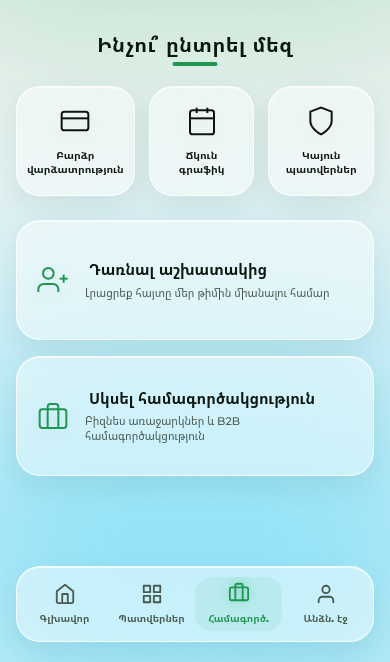
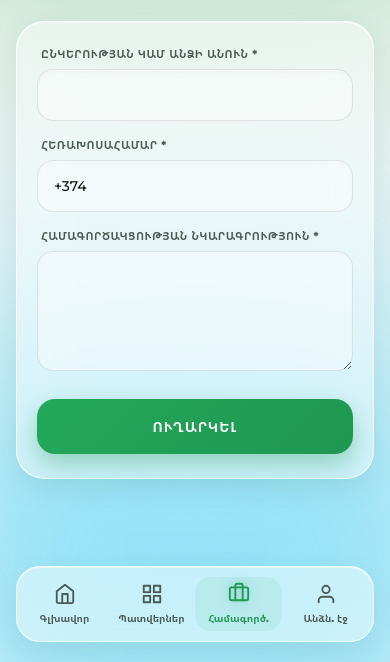
Before and after one commit to Kirito1973/tree-company, a plain HTML site: page tree-company/tree-client/jobs.html in a window 390 px wide. Shown: the part 182-844 px from the top of the page. Drawn offline with Linux system fonts and the light colour scheme.

Commit message:
Add cooperation form to jobs.html
Updated jobs.html to include a cooperation form with input fields for name, phone, and message.

```diff
--- a/tree-company/tree-client/jobs.html
+++ b/tree-company/tree-client/jobs.html
@@ -51,32 +51,23 @@
             </div>
         </header>
 
-        <h1 class="page-title" data-i18n="page_jobs_title">Համագործակցություն</h1>
+        <h1 class="page-title" data-i18n="coop_title">Համագործակցություն</h1>
 
-        <div class="grid-title" data-i18n="title_why" style="margin-top: 10px;">Ինչու՞ ընտրել մեզ</div>
-        <div class="benefits-grid" style="grid-template-columns: repeat(3, 1fr);">
-            <div class="service-card benefit-card"><div class="service-icon"><svg width="32" height="32" viewBox="0 0 24 24" fill="none" stroke="currentColor" stroke-width="1.5"><rect width="20" height="14" x="2" y="5" rx="2"/><path d="M2 10h20"/><path d="M12 12h.01"/></svg></div><div class="service-name" data-i18n="salary">Բարձր վարձատրություն</div></div>
-            <div class="service-card benefit-card"><div class="service-icon"><svg width="32" height="32" viewBox="0 0 24 24" fill="none" stroke="currentColor" stroke-width="1.5"><rect width="18" height="18" x="3" y="4" rx="2" ry="2"/><line x1="16" x2="16" y1="2" y2="6"/><line x1="8" x2="8" y1="2" y2="6"/><line x1="3" x2="21" y1="10" y2="10"/></svg></div><div class="service-name" data-i18n="schedule">Ճկուն գրաֆիկ</div></div>
-            <div class="service-card benefit-card"><div class="service-icon"><svg width="32" height="32" viewBox="0 0 24 24" fill="none" stroke="currentColor" stroke-width="1.5"><path d="M12 22s8-4 8-10V5l-8-3-8 3v7c0 6 8 10 8 10z"/></svg></div><div class="service-name" data-i18n="orders">Կայուն պատվերներ</div></div>
-        </div>
-
-        <div class="jobs-grid" style="grid-template-columns: 1fr; gap: 16px; margin-top: 24px;">
-            <a href="form.html" class="service-card" style="flex-direction: row; text-align: left; padding: 20px;">
-                <div class="service-icon" style="margin-bottom: 0; margin-right: 16px;"><svg width="32" height="32" viewBox="0 0 24 24" fill="none" stroke="var(--tree-light)" stroke-width="1.5"><path d="M16 21v-2a4 4 0 0 0-4-4H5a4 4 0 0 0-4 4v2"></path><circle cx="8.5" cy="7" r="4"></circle><line x1="20" y1="8" x2="20" y2="14"></line><line x1="23" y1="11" x2="17" y2="11"></line></svg></div>
-                <div style="flex: 1;">
-                    <div class="service-name" data-i18n="btn_become_employee" style="font-size: 15px; margin-bottom: 4px;">Դառնալ աշխատակից</div>
-                    <div style="font-size: 11px; color: var(--text-sec);" data-i18n="desc_employee">Լրացրեք հայտը մեր թիմին միանալու համար</div>
-                </div>
-            </a>
-            <a href="cooperation.html" class="service-card" style="flex-direction: row; text-align: left; padding: 20px;">
-                <div class="service-icon" style="margin-bottom: 0; margin-right: 16px;"><svg width="32" height="32" viewBox="0 0 24 24" fill="none" stroke="var(--tree-light)" stroke-width="1.5"><rect x="2" y="7" width="20" height="14" rx="2" ry="2"></rect><path d="M16 21V5a2 2 0 0 0-2-2h-4a2 2 0 0 0-2 2v16"></path></svg></div>
-                <div style="flex: 1;">
-                    <div class="service-name" data-i18n="btn_become_partner" style="font-size: 15px; margin-bottom: 4px;">Սկսել համագործակցություն</div>
-                    <div style="font-size: 11px; color: var(--text-sec);" data-i18n="desc_partner">Բիզնես առաջարկներ և B2B համագործակցություն</div>
-                </div>
-            </a>
-        </div>
-
+        <form id="coop-form" class="form-card" action="#">
+            <div class="input-group">
+                <label class="input-label" for="coop_name" data-i18n="coop_name">Ընկերության կամ անձի անուն *</label>
+                <input type="text" id="coop_name" class="glass-input" required>
+            </div>
+            <div class="input-group">
+                <label class="input-label" for="phone" data-i18n="lbl_phone">Հեռախոսահամար *</label>
+                <input type="tel" id="phone" class="glass-input" value="+374 " inputmode="tel" required>
+            </div>
+            <div class="input-group">
+                <label class="input-label" for="message" data-i18n="coop_desc">Համագործակցության նկարագրություն *</label>
+                <textarea id="message" class="glass-input" required style="min-height: 120px;"></textarea>
+            </div>
+            <button type="submit" class="submit-btn" data-i18n="submit">Ուղարկել հայտը</button>
+        </form>
     </div>
 
     <nav class="bottom-nav">
```
